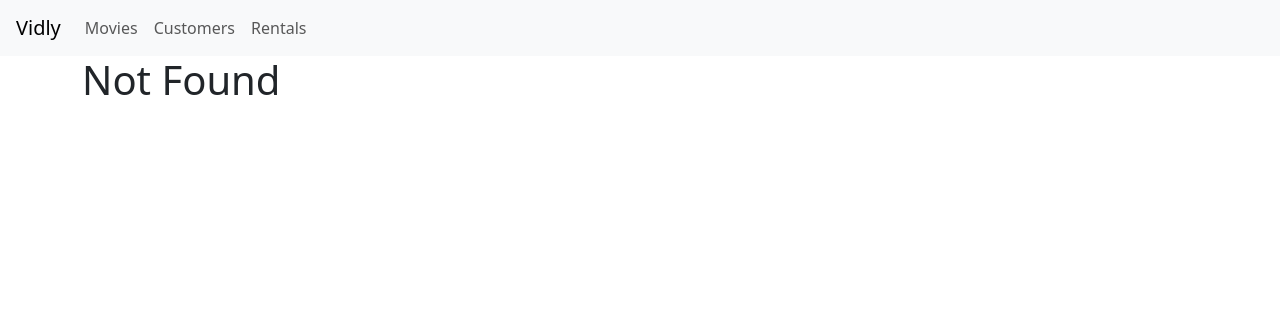
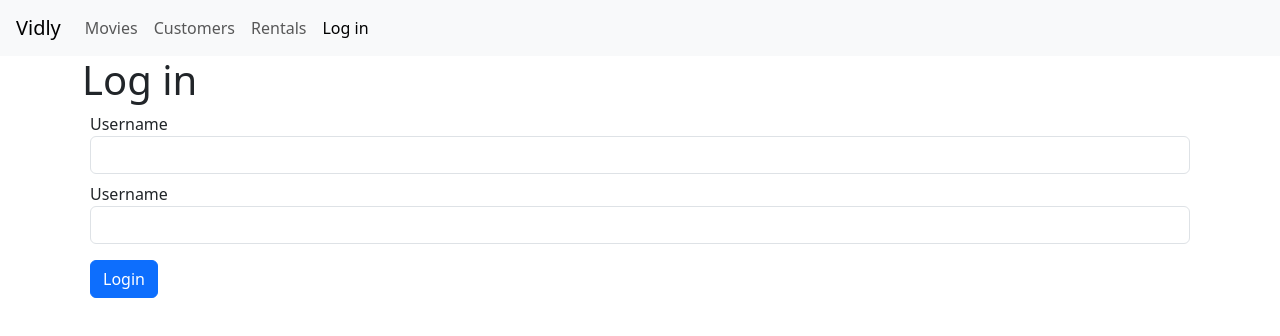
Before and after one commit to SimonGideon/vidly, a React (Create React App) app: page /login in a window 1280 px wide. Before the commit this address led to /not-found. Shown: the top 336 px of the page. Built offline with nearby package versions, Linux system fonts and the light colour scheme.

Commit message:
add validation form

```diff
--- a/src/App.jsx
+++ b/src/App.jsx
@@ -7,6 +7,7 @@ import NotFound from "./components/notFound";
 import NavBar from "./components/navBar";
 import MoviesForm from "./components/movieForm";
 import "./App.css";
+import LoginForm from "./components/loginForm";
 
 function App() {
   return (
@@ -14,6 +15,7 @@ function App() {
       <NavBar />
       <main className="container">
         <Switch>
+          <Route path="/login" component={LoginForm} />
           <Route path="/movies/:id" component={MoviesForm} />
           <Route path="/movies" component={Movies} />
           <Route path="/customers" component={Customers} />
--- /dev/null
+++ b/src/components/common/inputFields.jsx
@@ -0,0 +1,17 @@
+const InputFields = ({ name, value, onChange, type }) => {
+  return (
+    <div className="form-group m-2">
+      <label htmlFor="username">Username</label>
+      <input
+        id={name}
+        value={value}
+        onChange={onChange}
+        name={name}
+        type={type}
+        className="form-control"
+      />
+    </div>
+  );
+};
+
+export default InputFields;
--- /dev/null
+++ b/src/components/loginForm.jsx
@@ -0,0 +1,53 @@
+import { useState } from "react";
+import InputFields from "./common/inputFields";
+const LoginForm = () => {
+  // state to store username and password
+  const [credentials, setCredentials] = useState({
+    username: "",
+    password: "",
+    error: "",
+  });
+
+  const validate = () => {
+    const errors = {};
+    if (credentials.username.trim() === "")
+      errors.username = "Username is required";
+    if (credentials.password.trim() === "")
+      errors.password = "Password is required";
+    return Object.keys(errors).length === 0 ? null : errors;
+  };
+
+  const handleSubmit = (e) => {
+    e.preventDefault();
+    const errors = validate();
+    console.log(errors);
+    setCredentials({ ...credentials, error: errors });
+    console.log("Submitted");
+  };
+
+  const handleChange = (e) => {
+    setCredentials({ ...credentials, [e.target.name]: e.target.value });
+  };
+  return (
+    <div>
+      <h1>Log in</h1>
+      <form onSubmit={handleSubmit}>
+        <InputFields
+          name="username"
+          value={credentials.username}
+          onChange={handleChange}
+          type="text"
+        />
+        <InputFields
+          name="password"
+          value={credentials.password}
+          onChange={handleChange}
+          type="password"
+        />
+        <button className="btn btn-primary button m-2">Login</button>
+      </form>
+    </div>
+  );
+};
+
+export default LoginForm;
--- a/src/components/navBar.jsx
+++ b/src/components/navBar.jsx
@@ -28,6 +28,9 @@ const NavBar = () => {
           <NavLink className="nav-item nav-link" to="/rentals">
             Rentals
           </NavLink>
+          <NavLink className="nav-item nav-link" to="/login">
+            Log in
+          </NavLink>
         </div>
       </div>
     </nav>
```
